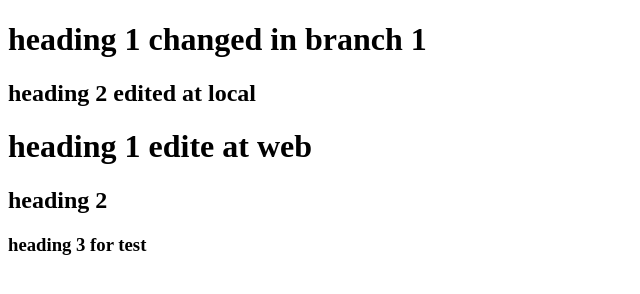
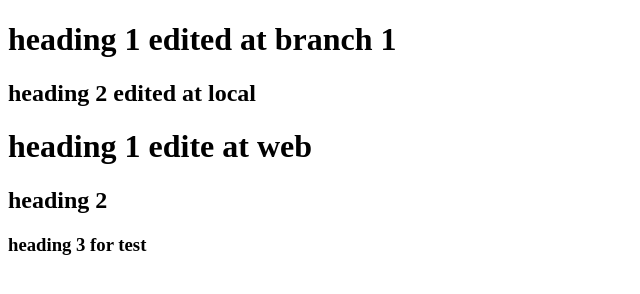
Before and after one commit to haqnawaz99/20220324_OCA, a plain HTML site: page index.html in a window 1280 px wide. Shown: the whole page, without its empty margins (0-640 px from the left). Drawn offline with Linux system fonts and the light colour scheme.

Commit message:
changed b1

```diff
--- a/index.html
+++ b/index.html
@@ -7,7 +7,7 @@
     <title>Document</title>
 </head>
 <body>
-    <h1>heading 1 changed in branch 1</h1>
+    <h1>heading 1 edited at branch 1</h1>
     <h2>heading 2 edited at local</h2>
     <h1>heading 1 edite at web</h1>
     <h2>heading 2</h2>
```
